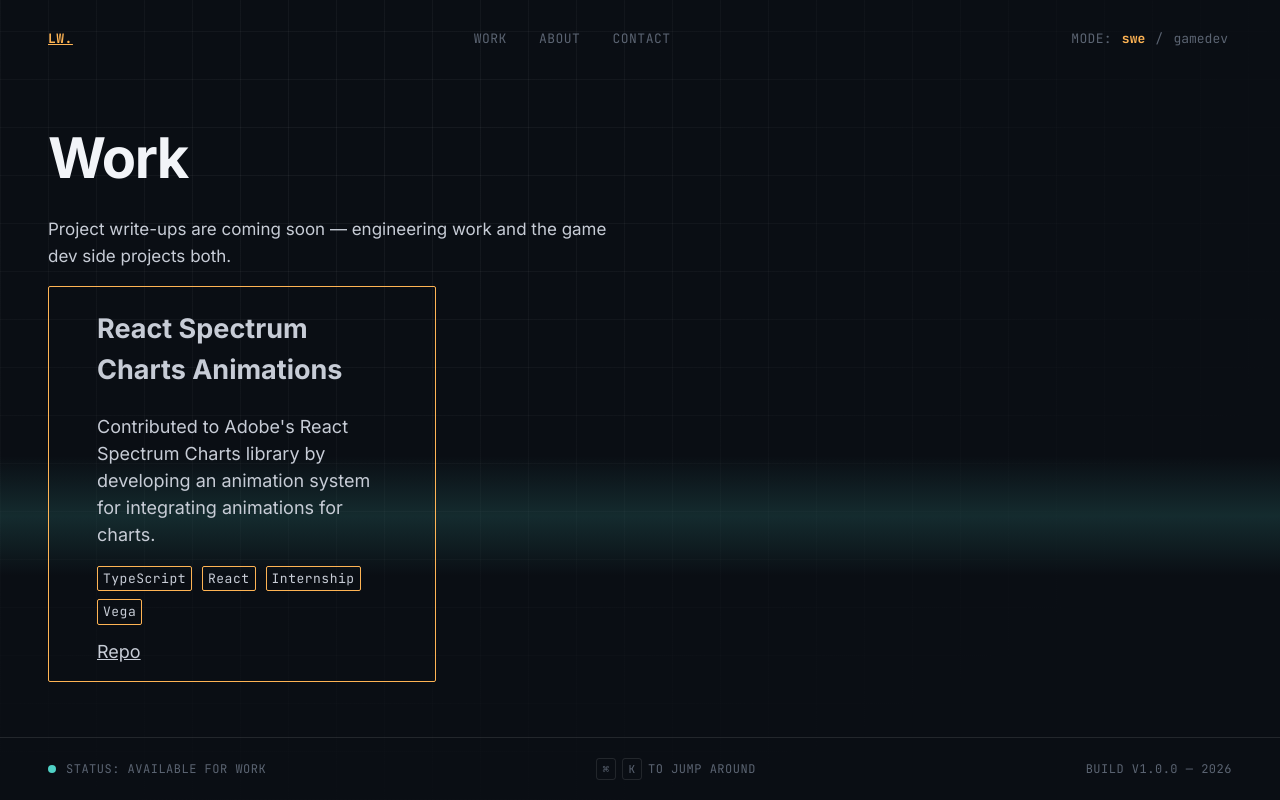
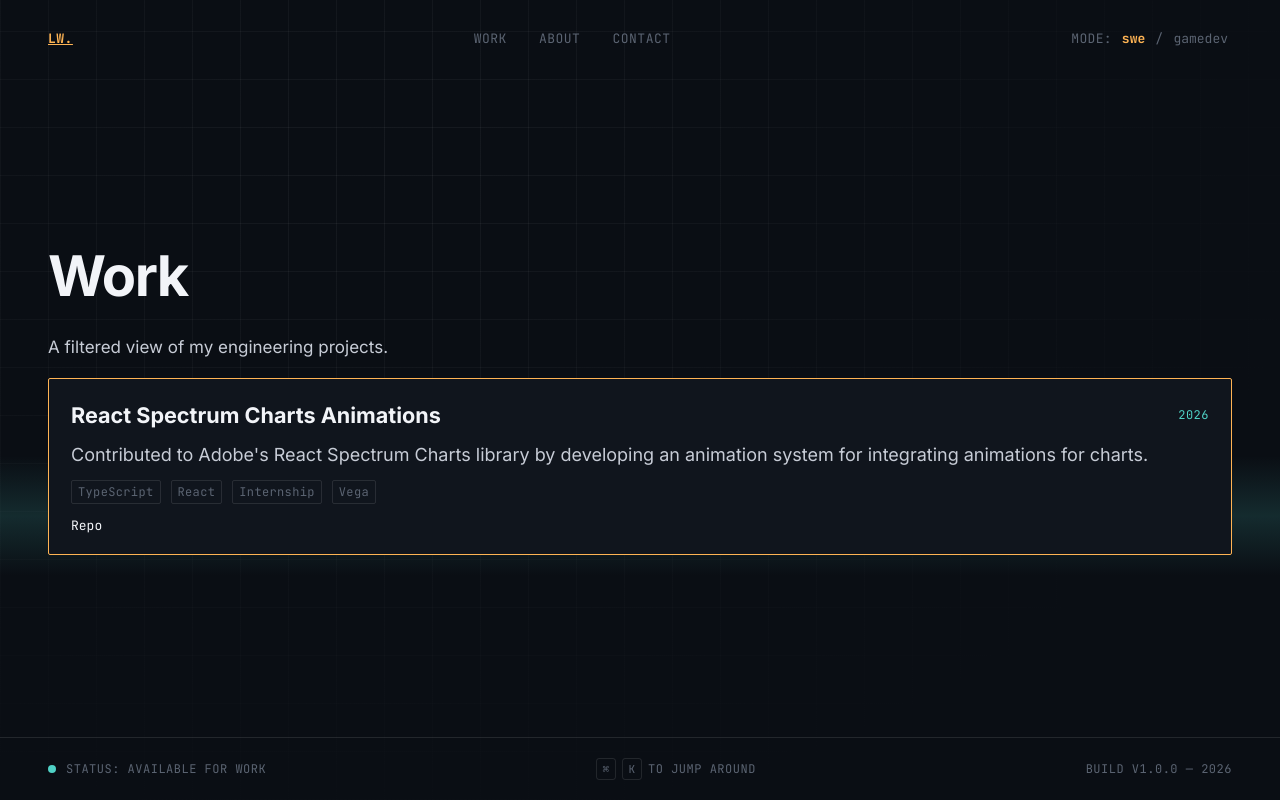
Before and after one commit to logan-a-wood/logan-a-wood.github.io, a React (Vite) app: page /work in a window 1280 px wide. Built offline with nearby package versions, Linux system fonts and the light colour scheme.

Commit message:
Polished project card styling

```diff
--- a/src/components/Layout.css
+++ b/src/components/Layout.css
@@ -75,14 +75,32 @@
   gap: 32px;
 
   a {
+    position: relative;
     text-decoration: none;
     color: var(--text-dim);
     text-transform: uppercase;
     transition: color 0.2s;
 
+    &::after {
+      content: "";
+      position: absolute;
+      left: 0;
+      bottom: -4px;
+      width: 100%;
+      height: 1px;
+      background: var(--accent-2);
+      transform: scaleX(0);
+      transform-origin: left;
+      transition: transform 0.24s ease;
+    }
+
     &:hover,
     &:focus-visible {
       color: var(--accent-2);
+
+      &::after {
+        transform: scaleX(1);
+      }
     }
   }
 
@@ -125,15 +143,15 @@
   }
 }
 
-ul {
+.page-content ul {
   list-style-type: "> ";
 }
 
-li {
+.page-content li {
   transition: transform 0.3s ease
 }
 
-li:hover {
+.page-content li:hover {
   transform: translate(5px, 0px);
 }
 
@@ -228,3 +246,17 @@ li:hover {
     top: 100%;
   }
 }
+
+@media (prefers-reduced-motion: reduce) {
+  .nav__links a::after {
+    transition: none;
+  }
+
+  .page-content li {
+    transition: none;
+  }
+
+  .page-content li:hover {
+    transform: none;
+  }
+}
--- a/src/components/ProjectCard/ProjectCard.css
+++ b/src/components/ProjectCard/ProjectCard.css
@@ -1,71 +1,151 @@
 .project-card {
-    flex: 1 1 calc(33.33% - 7%);
-    max-width: calc(33.33% - 7px);
-
-    padding: 0px 48px 16px;
-
+    position: relative;
+    overflow: hidden;
+    display: flex;
+    flex-direction: column;
+    gap: 12px;
+    min-height: 100%;
+    padding: 22px 22px 18px;
+    background: var(--bg-raised);
     border-radius: 2px;
     border: 1px solid var(--accent);
-
-    @media (max-width: 1200px) {
-        flex: 1 1 calc(50% - 7px);
-        max-width: calc(50% - 7px);
-    }
-
-    @media (max-width: 768px) {
-        flex: 1 1 100%;
-        max-width: 100%;
-    }
-
     transition:
+        transform 0.24s ease,
         background 0.2s,
         border-color 0.2s,
         color 0.2s,
         box-shadow 0.2s;
+    animation: card-reveal 560ms cubic-bezier(0.2, 0.8, 0.2, 1) both;
 
     &:hover,
     &:focus-visible {
-        /* color: var(--bg); */
-        /* background: var(--accent); */
+        transform: translateY(-4px);
         border-color: var(--accent-2);
         box-shadow: 0 0 0 4px var(--accent-2-dim);
     }
-
-    animation: 1s ease-out 0s 1 blurIn;
 }
 
-.project-card__tags {
-    list-style: none inside;
+.project-card::before {
+    content: "";
+    position: absolute;
+    inset: 0 auto auto 0;
+    width: 100%;
+    height: 2px;
+    background: linear-gradient(90deg, transparent, var(--accent-2), transparent);
+    transform: translateX(-102%);
+    transition: transform 0.35s ease;
+}
+
+.project-card:hover::before,
+.project-card:focus-visible::before {
+    transform: translateX(0%);
+}
+
+.project-card__header {
+    display: flex;
+    align-items: center;
+    justify-content: space-between;
+    gap: 8px 10px;
+}
+
+.project-card__title {
+    margin: 0;
+    color: var(--text-h);
+    font-size: 1.2rem;
+    line-height: 1.3;
+}
+
+.project-card__year {
+    font-family: var(--mono);
+    font-size: 12px;
+    color: var(--accent-2);
+    letter-spacing: 0.5px;
+}
+
+.project-card__summary {
+    margin: 0;
+    color: var(--text);
+}
+
+.page-content .project-card__tags {
+    list-style: none;
     display: flex;
     width: 100%;
     flex-wrap: wrap;
     align-items: center;
-    justify-content: left;
+    justify-content: flex-start;
     gap: 8px 10px;
+    margin: 0;
     padding: 0;
     font-family: var(--mono);
-    font-size: 13px;
-    letter-spacing: 0.5px;
+    font-size: 12px;
+    letter-spacing: 0.35px;
 }
 
 .project-card__tags li {
-    padding:2px 5px;
+    padding: 2px 6px;
     border-radius: 2px;
-    border: 1px solid var(--accent);
+    border: 1px solid var(--border);
+    color: var(--text-dim);
 }
 
 .project-card__links {
     display: flex;
     align-items: center;
-    justify-content: left;
-    gap: 8px 10px;
+    gap: 16px;
+    margin-top: auto;
+    font-family: var(--mono);
+    font-size: 13px;
 }
 
-@keyframes blurIn {
+.project-card__links a {
+    text-decoration: none;
+    color: var(--text-h);
+    border-bottom: 1px solid transparent;
+    transition: color 0.2s, border-color 0.2s, transform 0.2s;
+
+    &:hover,
+    &:focus-visible {
+        color: var(--accent-2);
+        border-color: var(--accent-2);
+        transform: translateX(2px);
+    }
+}
+
+@keyframes card-reveal {
     0% {
+        opacity: 0;
+        transform: translateY(14px);
         filter: blur(2px);
     }
     100% {
+        opacity: 1;
+        transform: translateY(0);
         filter: blur(0px);
     }
 }
+
+@media (prefers-reduced-motion: reduce) {
+    .project-card {
+        animation: none;
+        transition: none;
+    }
+
+    .project-card:hover,
+    .project-card:focus-visible {
+        transform: none;
+    }
+
+    .project-card::before {
+        transition: none;
+    }
+
+    .project-card__links a {
+        transition: none;
+    }
+
+    .project-card__links a:hover,
+    .project-card__links a:focus-visible {
+        transform: none;
+    }
+}
--- a/src/components/ProjectCard/ProjectCard.tsx
+++ b/src/components/ProjectCard/ProjectCard.tsx
@@ -3,12 +3,19 @@ import "./ProjectCard.css"
 
 interface ProjectCardProps {
     project: Project;
+    animationDelayMs?: number;
 }
 
-function ProjectCard({ project }: ProjectCardProps) {
+function ProjectCard({ project, animationDelayMs = 0 }: ProjectCardProps) {
     return (
-        <article className="project-card">
-            <h2 className="project-card__title">{project.title}</h2>
+        <article
+            className="project-card"
+            style={{ animationDelay: `${animationDelayMs}ms` }}
+        >
+            <header className="project-card__header">
+                <h2 className="project-card__title">{project.title}</h2>
+                <span className="project-card__year">{project.year}</span>
+            </header>
             <p className="project-card__summary">{project.summary}</p>
             <ul className="project-card__tags">
                 {project.tags.map((tag) => (
@@ -16,8 +23,16 @@ function ProjectCard({ project }: ProjectCardProps) {
                 ))}
             </ul>
             <div className="project-card__links">
-                {project.liveUrl && <a href={project.liveUrl}>Itch.io</a>}
-                {project.repoUrl && <a href={project.repoUrl}>Repo</a>}
+                {project.liveUrl && (
+                    <a href={project.liveUrl} target="_blank" rel="noreferrer">
+                        Live Demo
+                    </a>
+                )}
+                {project.repoUrl && (
+                    <a href={project.repoUrl} target="_blank" rel="noreferrer">
+                        Repo
+                    </a>
+                )}
             </div>
         </article>
     );
--- a/src/pages/Contact.tsx
+++ b/src/pages/Contact.tsx
@@ -2,12 +2,21 @@ function Contact() {
   return (
     <main className="page-content">
       <h1 className="page-title">Links to stuff</h1>
-      <p className="page-lede">
-        <ul>
-          <li><a href="linkedin.com/in/logan-a-wood">LinkedIn</a>.</li>
-          <li><a href="https://github.com/logan-a-wood">GitHub</a>.</li>
-        </ul>
-      </p>
+      <p className="page-lede">Find me here:</p>
+      <ul className="page-lede">
+        <li>
+          <a href="https://linkedin.com/in/logan-a-wood" target="_blank" rel="noreferrer">
+            LinkedIn
+          </a>
+          .
+        </li>
+        <li>
+          <a href="https://github.com/logan-a-wood" target="_blank" rel="noreferrer">
+            GitHub
+          </a>
+          .
+        </li>
+      </ul>
     </main>
   )
 }
--- a/src/pages/Work.css
+++ b/src/pages/Work.css
@@ -1,6 +1,8 @@
 .work-grid {
-    display: flex;
-    flex-wrap: wrap;
+    display: grid;
+    grid-template-columns: repeat(auto-fit, minmax(290px, 1fr));
+    align-items: stretch;
     gap: 14px;
-    padding: 16px 0px;
+    width: 100%;
+    padding: 16px 0 24px;
 }
--- a/src/pages/Work.tsx
+++ b/src/pages/Work.tsx
@@ -6,19 +6,25 @@ import "./Work.css"
 function Work() {
   const mode = useMode();
 
-  const filteredProjects = projects.filter((p) => p.category == mode.mode);
+  const filteredProjects = projects
+    .filter((project) => project.category === mode.mode)
+    .sort((a, b) => b.year - a.year);
 
   return (
     <main className="page-content">
       <h1 className="page-title">Work</h1>
       <p className="page-lede">
-        Project write-ups are coming soon — engineering work and the game dev
-        side projects both.
+        A filtered view of my {mode.mode === "swe" ? "engineering" : "game dev"}{" "}
+        projects.
       </p>
 
       <div className="work-grid">
-        {filteredProjects.map((project) => (
-          <ProjectCard key={project.id} project={project} />
+        {filteredProjects.map((project, index) => (
+          <ProjectCard
+            key={project.id}
+            project={project}
+            animationDelayMs={index * 90}
+          />
         ))}
       </div>
     </main>
```
